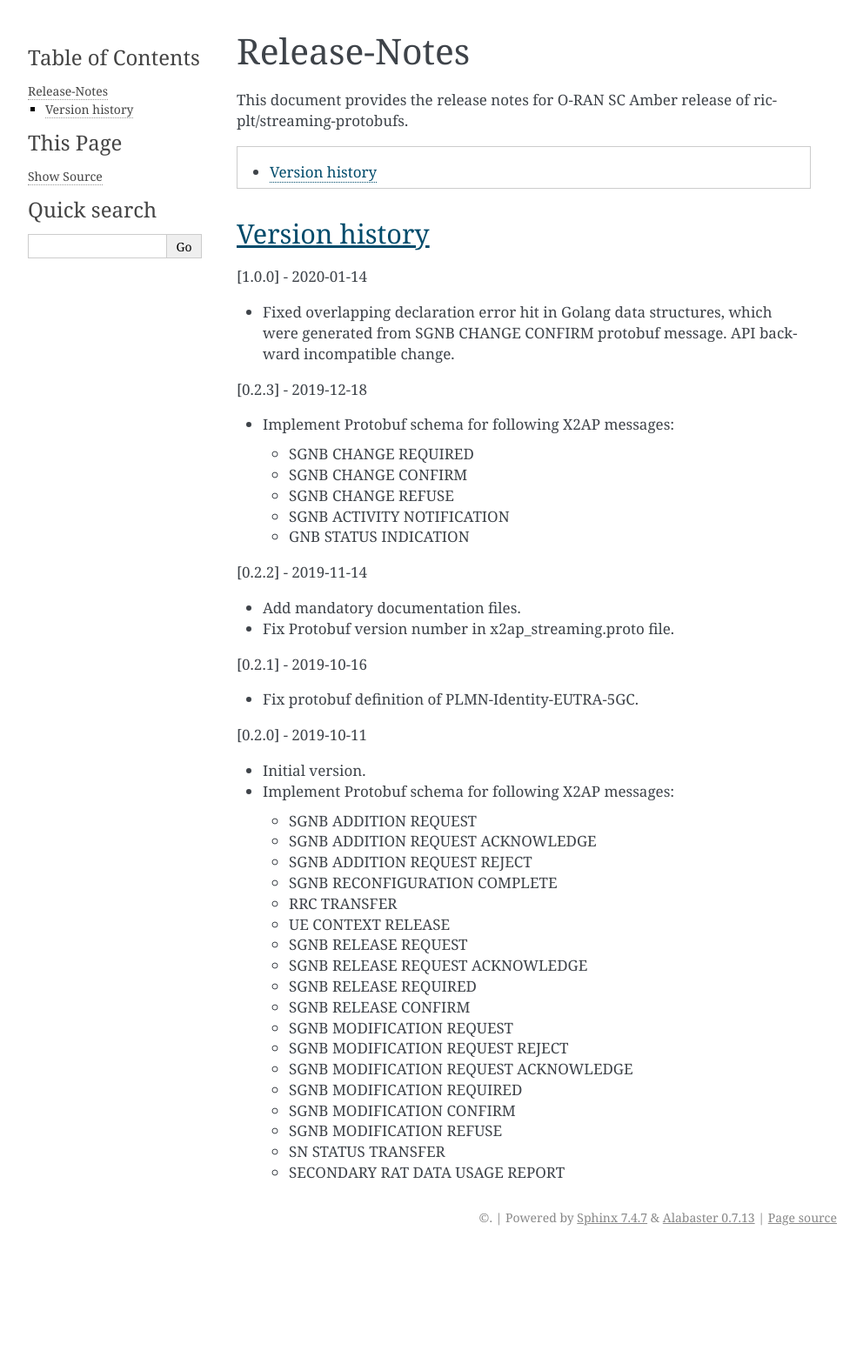
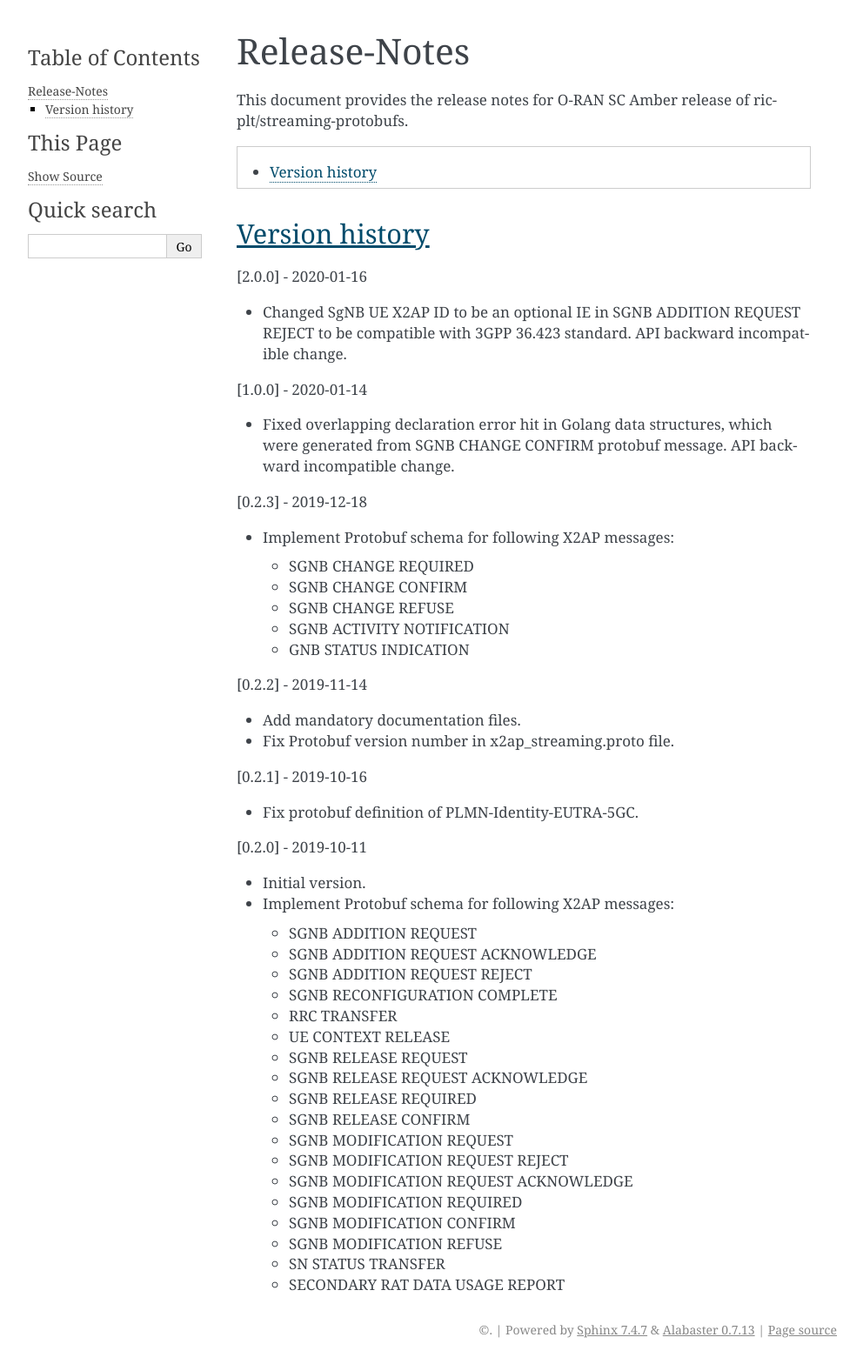
Before and after one commit to o-ran-sc/ric-plt-streaming-protobufs, a Sphinx documentation site: the page built from docs/release-notes.rst, in a window 1280 px wide. Shown: the whole page at 87% size, without its empty margins (148-1140 px from the left). Built offline with Sphinx 7.4.7, drawn with Linux system fonts in a browser that asks for light colours; before the commit the page ends 1439 px from its top, so only the background shows below that.

Commit message:
Fixed SgNB UE X2AP ID optionality
Changed SgNB UE X2AP ID to be an optional IE in SGNB ADDITION REQUEST REJECT
to be compatible with 3GPP 36.423 standard. API backward incompatible change.

Signed-off-by: Timo Tietavainen <timo.tietavainen@nokia.com>
Change-Id: I5c42fdd22eec4a1b4632c1acd12b8f6b7e183396

```diff
--- a/docs/release-notes.rst
+++ b/docs/release-notes.rst
@@ -30,6 +30,11 @@ ric-plt/streaming-protobufs.
 
 Version history
 ---------------
+
+[2.0.0] - 2020-01-16
+
+* Changed SgNB UE X2AP ID to be an optional IE in SGNB ADDITION REQUEST REJECT
+  to be compatible with 3GPP 36.423 standard. API backward incompatible change.
 
 [1.0.0] - 2020-01-14
 
```
Also changed, not shown: 2 other files.
